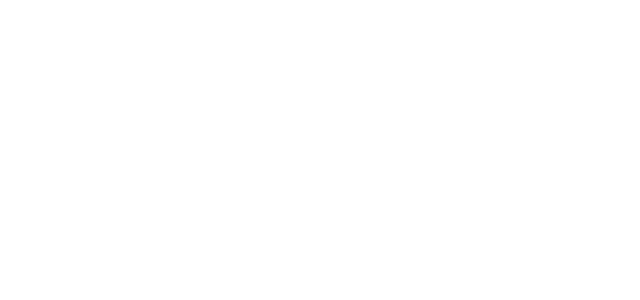
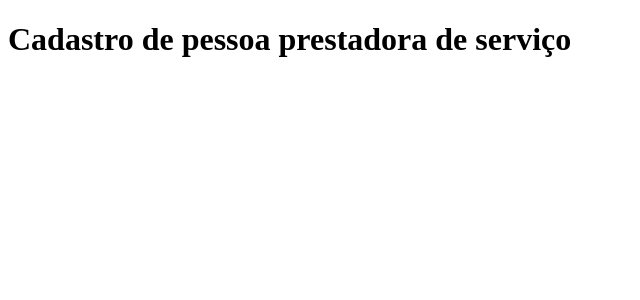
Before and after one commit to matheusg18/sogo-frontend-challenge, a React (Create React App) app: page /register/person in a window 1280 px wide. Before the commit this address had no page. Shown: the top 300 px of the page, without its empty margins (0-640 px from the left). Built offline with nearby package versions, Linux system fonts and the light colour scheme.

Commit message:
feat: add "/register/person" route

```diff
--- a/src/App.tsx
+++ b/src/App.tsx
@@ -1,11 +1,15 @@
 import React from 'react';
 import { Route, Routes } from 'react-router-dom';
 import Dashboard from './pages/Dashboard';
+import RegisterPerson from './pages/RegisterPerson/index.';
 
 function App() {
   return (
     <Routes>
       <Route path="/" element={<Dashboard />} />
+      <Route path="/register">
+        <Route path="person" element={<RegisterPerson />} />
+      </Route>
     </Routes>
   );
 }
```
